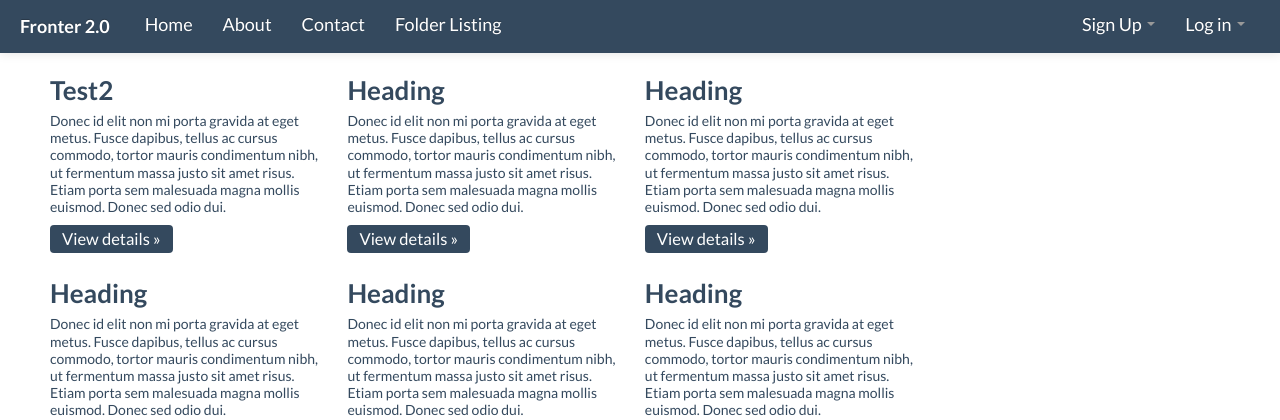
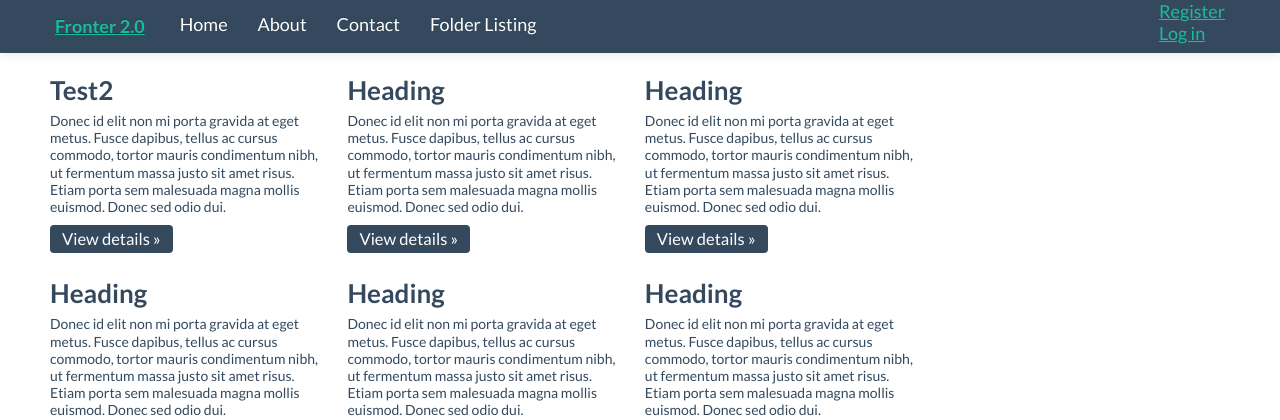
Before and after one commit to Fumler/www-p2, a PHP site: page / in a window 1280 px wide. Shown: the top 420 px of the page. Run offline with PHP 8.4, Linux system fonts and the light colour scheme; data that the repository does not hold is empty.

Commit message:
Changed how login and register works

```diff
--- /dev/null
+++ b/css/custom.css
@@ -0,0 +1,22 @@
+.modal-backdrop {
+  position: fixed;
+  top: 0;
+  right: 0;
+  bottom: 0;
+  left: 0;
+  z-index: 1040;
+  background-color: #000000;
+}
+
+.modal {
+
+}
+
+.modal-backdrop.fade {
+  opacity: 0;
+}
+
+.modal-backdrop, .modal-backdrop.fade.in {
+  opacity: 0.8;
+  filter: alpha(opacity=80);
+}
--- a/functions/login.php
+++ b/functions/login.php
@@ -1,11 +1,25 @@
-<li class="dropdown">
-    <a class="dropdown-toggle" href="#" data-toggle="dropdown">Log in <strong class="caret"></strong></a>
-    <div class="dropdown-menu" style="padding: 15px; padding-bottom: 0px;">
-        <form name="login_form" action="index.php" method="post" accept-charset="UTF-8">
-            <legend>Please Log in</legend>
-            <input style="margin-bottom: 15px;" type="text" name="uname" size="30" placeholder="Username" required/ autofocus>
-            <input style="margin-bottom: 15px;" type="password" name="pwd" size="30" placeholder="Password" pattern="(\S{4,10})" required/>
-            <input class="btn btn-primary" style="clear: left; width: 100%; height: 32px; margin-bottom: 15px; font-size: 13px;" type="submit" value="Log in" />
+<a data-toggle="modal" href="#myModal1" onclick="fixModal('register_modal')">Log in</a>
+<div class="login_modal" id="register_modal">
+<div class="modal hide fade in" role="dialog" aria-labelledby="myModalLabel1" aria-hidden="true" id="myModal1">
+    <div class="modal-header">
+        <a class="close" data-dismiss="modal" aria-hidden="true">&times;</a>
+        <h3 id="myModalLabel1">Log in</h3>
+    </div>
+    <div class="modal-body">
+        <form method="post" action='' name="login_form">
+            <p><input type="text" class="span3" name="uname" id="uname" placeholder="Username" autofocus></p>
+            <p><input type="password" class="span3" name="pwd" placeholder="Password"></p>
+            <p><button type="submit" class="btn btn-primary">Sign in</button>
+            </p>
+            <p><a href="#">Forgot Password?</a></p>
         </form>
     </div>
-</li>
+    <div class="modal-footer">
+        <div class="pull-left">
+            If you do not have a user, click the register button.
+        </div>
+         <a data-toggle="modal" onclick="fixModal('register_modal')" href="#myModal2" class="btn btn-primary">Register</a>
+        <a class="close btn btn-info" data-dismiss="modal">Close</a>
+    </div>
+</div>
+</div>
--- a/functions/signup.php
+++ b/functions/signup.php
@@ -1,21 +1,26 @@
-<li class="dropdown">
-    <a class="dropdown-toggle" href="#" data-toggle="dropdown">Sign Up <strong class="caret"></strong></a>
-    <div class="dropdown-menu" style="padding: 15px; padding-bottom: 0px;">
-        <form name="signIn" action="index.php" method="post" accept-charset="UTF-8">
-            <legend>Sign in</legend>
-            <input style="margin-bottom: 15px;" type="text" name="uname" size="30" placeholder="Username" required/>
-            <input style="margin-bottom: 15px;" type="password" name="pwd" size="30" placeholder="Password" required/>
-            <label class="checkbox">
-                <input style="margin-bottom: 15px;" type="checkbox" value="" />
-            </label>
-            <input class="btn btn-primary" style="clear: left; width: 100%; height: 32px; magin-bottom: 15px; font-size: 13px;" type="submit" value="Sign in" />
-        </form>
-        <form name="registration" action="index.php" method="post" accept-charset="UTF-8">
-            <legend>Register</legend>
-            <input style="margin-bottom: 15px;" type="text" name="regUser" size="30" placeholder="Username" required/>
-            <input style="margin-bottom: 15px;" type="password" name="regPwd" size="30" placeholder="Password" pattern="(\S{4,10})" required/>
-            <input style="margin-bottom: 15px;" type="password" name="regConfirmPwd" size="30" placeholder="Confirm password" pattern="(\S{4,10})" required/>
-            <input class="btn btn-primary" style="clear: left; width: 100%; height: 32px; margin-bottom: 15px; font-size: 13px;" type="submit" value="Register" />
+<a data-toggle="modal" href="#myModal2" onclick="fixModal('login_modal')">Register</a>
+<div class="register_modal" id="register_modal">
+<div class="modal hide fade in" role="dialog" aria-labelledby="myModalLabel2" aria-hidden="true" id="myModal2">
+    <div class="modal-header">
+        <a class="close" data-dismiss="modal" aria-hidden="true">&times;</a>
+        <h3 id="myModalLabel2">Register</h3>
+    </div>
+    <div class="modal-body">
+        <form method="post" action='' name="register_form">
+            <p><input type="text" class="span3" name="regUser" id="regUser" placeholder="Username" autofocus></p>
+            <p><input type="password" class="span3" name="regPwd" placeholder="Password"></p>
+            <p><input type="password" class="span3" name="regConfirmPwd" placeholder="Confirm password"></p>
+            <p><button type="submit" class="btn btn-primary">Sign up</button>
+            </p>
+            <p><a href="#">Forgot Password?</a></p>
         </form>
     </div>
-</li>
+    <div class="modal-footer">
+        <div class="pull-left">
+            If you already have a user, click log in.
+        </div>
+         <a data-toggle="modal" onclick="fixModal('login_modal')" href="#myModal1" class="btn btn-primary">Log in</a>
+        <a class="close btn btn-info" data-dismiss="modal">Close</a>
+    </div>
+</div>
+</div>
--- a/index.php
+++ b/index.php
@@ -34,6 +34,7 @@ session_start();
     </style>
     <link href="css/bootstrap-responsive.css" rel="stylesheet">
     <link href="css/flat-ui.css" rel="stylesheet">
+    <link href="css/custom.css" rel="stylesheet">
 
 
     <!-- Le HTML5 shim, for IE6-8 support of HTML5 elements -->
@@ -63,9 +64,25 @@ session_start();
     <script src="js/dropdown.js"></script>
     <script src="js/jquery.placeholder.js"></script>
     <script src="js/ajaxGet.js"></script>
+    <script type="text/javascript">
+    function fixModal(classId) {
+        if(classId == "register_modal") {
+             $(".login_modal .modal").appendTo($("body"))
+        } else {
+             $(".register_modal .modal").appendTo($("body"))
+        }
+        //removeClass(classId);
+         }
+    </script>
+    <script type="text/javascript">
+    function removeClass(classId) {
+        elem = document.getElementById(classId);
+        elem.parentNode.removeChild(elem);
+         }
+    </script>
     <div class="navbar navbar-inverse navbar-fixed-top">
         <div class="navbar-inner">
-            <div class="container-fluid">
+            <div class="container">
                 <a class="btn btn-navbar" data-toggle="collapse" data-target=".nav-collapse">
                     <span class="icon-bar"></span>
                     <span class="icon-bar"></span>
```
